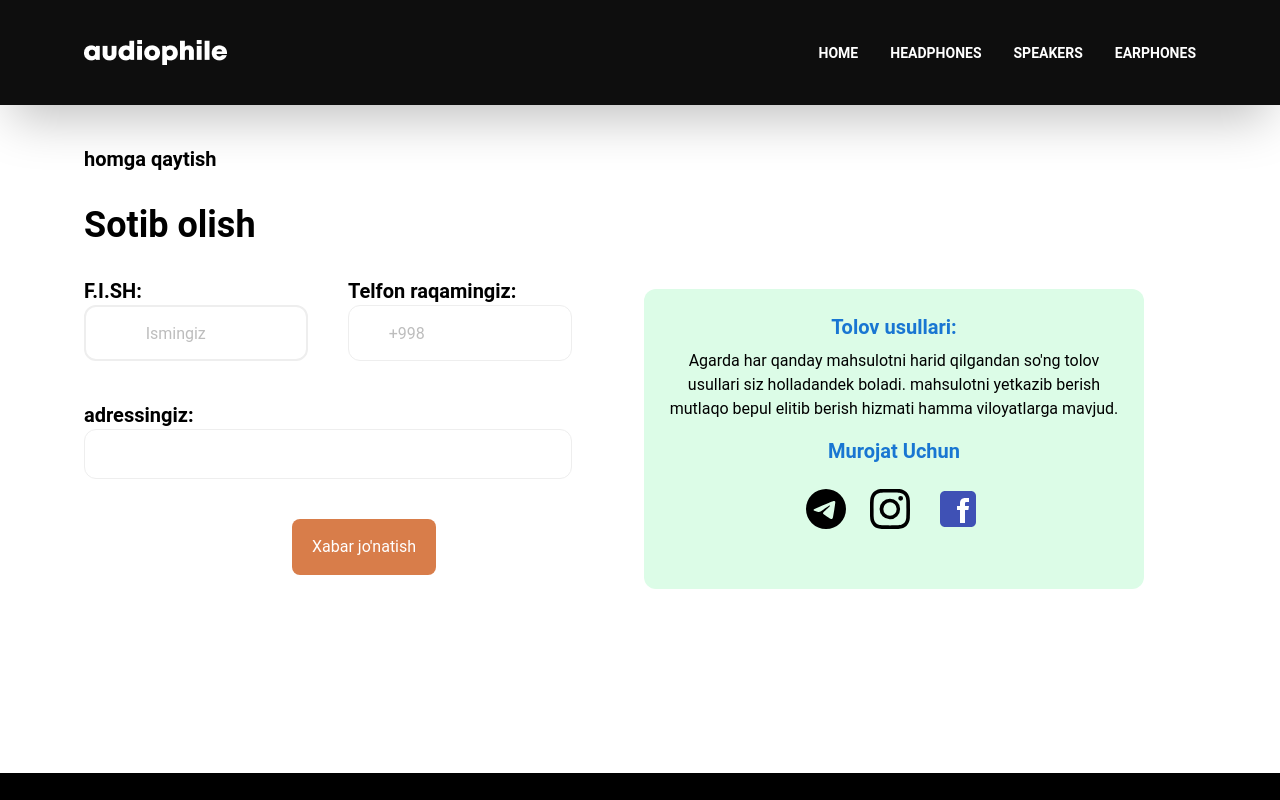
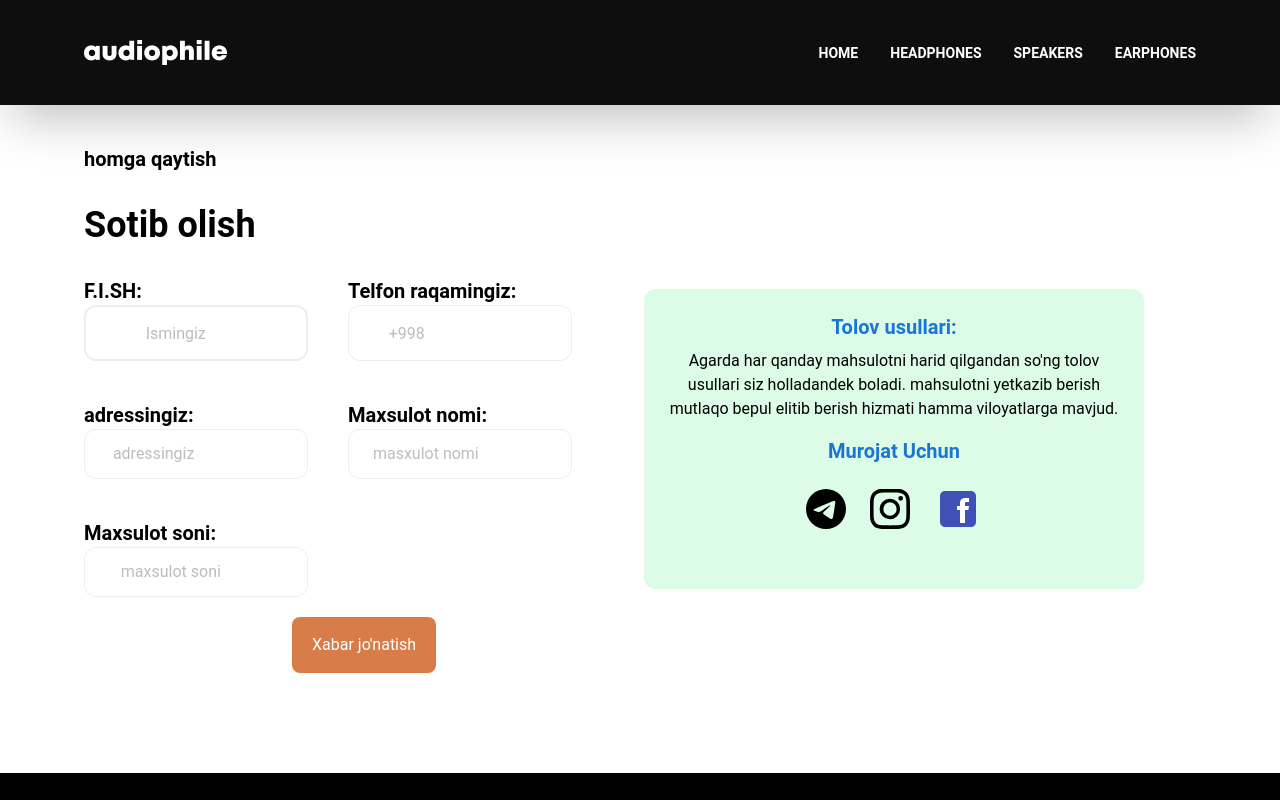
Before and after one commit to Akbarshox99/audiophile, a React (Vite) app: page /forma in a window 1280 px wide. Shown: the top 800 px of the page. Built offline with nearby package versions, Linux system fonts and the light colour scheme.

Commit message:
formani responsif qildim

```diff
--- a/src/pages/Forma.jsx
+++ b/src/pages/Forma.jsx
@@ -10,12 +10,14 @@ const Forma = () => {
   const [name, setName] = useState("");
   const [email, setEmail] = useState("");
   const [userMessage, setUserMessage] = useState("");
+  const [text, setText] = useState("");
+  const [number, setNumber] = useState("");
 
   const telegram_bot_id = "6899183892:AAFLffHF78cBEkHhdlxwi2NiX9JA8fDgoXA";
   const chat_id = 6322529768;
 
   const sendMessage = async () => {
-    const message = `F I SH: ${name}\nNovmer: ${email}\nadressingiz: ${userMessage}`;
+    const message = `F I SH: ${name}\nNovmer: ${email}\nadressingiz: ${userMessage}\nMaxsulot nomi: ${text}\nMaxsulot soni: ${number}`;
 
     try {
       if (name.trim() != "" && email.trim() != "" && userMessage.trim() != "") {
@@ -65,6 +67,8 @@ const Forma = () => {
     setName("");
     setEmail("");
     setUserMessage("");
+    setText("");
+    setNumber("");
   };
   const [inputValue, setInputValue] = useState("");
 
@@ -102,7 +106,7 @@ const Forma = () => {
                       </label>
                       <br />
                       <input
-                        className="w-full md:h-14 border-2 rounded-xl py-3 px-3 md:w-56"
+                        className="w-72 sm:w-96  md:h-14 border-2 rounded-xl py-3 px-3 md:w-56 "
                         type="text"
                         id="name"
                         value={name}
@@ -117,38 +121,71 @@ const Forma = () => {
                       </label>
                       <br />
                       <input
-                        className="h-14 w-full border rounded-xl py-3 px-3 md:w-56"
+                        className="h-14 w-72 sm:w-96  border rounded-xl py-3 px-3 md:w-56"
                         type="number"
                         id="email"
                         value={email}
                         onChange={(e) => setEmail(e.target.value)}
                         placeholder="       +998"
-                        autoComplete="off" pattern="(\+998|8)[\- ]?\d{2}[\- ]?\d{3}[\- ]?\d{2}[\- ]?\d{2}"
+                        autoComplete="off"
+                        pattern="(\+998|8)[\- ]?\d{2}[\- ]?\d{3}[\- ]?\d{2}[\- ]?\d{2}"
                       />
                     </div>
                   </div>
-                  <div className="my-10">
-                    <label className="text-xl font-semibold" htmlFor="message">
+                  <div className="my-10 grid grid-cols-1 lg:grid-cols-2 gap-10 items-center justify-between">
+                    <div>
+                      <label
+                        className="text-xl font-semibold"
+                        htmlFor="message"
+                      >
                         adressingiz:
                       </label>
                       <br />
                       <input
-                      className="w-full border rounded-xl resize-none py-3 px-3"
+                        className="w-72 sm:w-96 md:w-56 border rounded-xl resize-none py-3 px-3"
                         id="message"
                         value={userMessage}
                         onChange={(e) => setUserMessage(e.target.value)}
+                        placeholder="    adressingiz"
                       ></input>
+                    </div>
+                    <div className="flex flex-col">
+                      <label className="text-xl font-semibold">
+                        Maxsulot nomi:
+                      </label>
+                      <input
+                        className="w-72 sm:w-96 md:w-56 border rounded-xl resize-none py-3 px-3"
+                        type="text"
+                        id="text"
+                        value={text}
+                        onChange={(e) => setText(e.target.value)}
+                        placeholder="   masxulot nomi"
+                      />
+                    </div>
+                  </div>
+                  <div className="flex flex-col">
+                    <label className="text-xl font-semibold">
+                      Maxsulot soni:
+                    </label>
+                    <input
+                      className="w-72 sm:w-96 md:w-56 border rounded-xl resize-none py-3 px-3"
+                      type="number"
+                      id="number"
+                      value={number}
+                      onChange={(e) => setNumber(e.target.value)}
+                      placeholder="      maxsulot soni"
+                    />
                   </div>
                 </div>
               </div>
               <button
-                className="h-14 bg-[#D87D4A] text-white rounded-lg py-4 px-5 md:ml-32 lg:ml-52"
+                className="h-14 bg-[#D87D4A] text-white rounded-lg py-4 px-5 md:ml-32 lg:ml-52 my-5"
                 onClick={sendMessage}
               >
                 Xabar jo'natish
               </button>
             </div>
-            <div className="bg-[#DCFCE7] py-6 px-6 rounded-xl  md:mx-5 my-10 lg:w-[450px] xl:w-[500px] lg:h-[300px] md:my-36">
+            <div className="bg-[#DCFCE7] py-6 px-6 rounded-xl md:h-[350px]  md:mx-5 my-10 lg:w-[450px] xl:w-[500px] lg:h-[300px] md:my-36">
               <h2 className="text-xl font-semibold text-blue-700 text-center pb-2">
                 Tolov usullari:
               </h2>
@@ -163,7 +200,6 @@ const Forma = () => {
               <div className="flex items-center space-x-6 justify-center md:px-16">
                 <a href="https://t.me/mamarayimovsamandar95" target="blank">
                   <svg
-
                     xmlns="http://www.w3.org/2000/svg"
                     width="40"
                     height="40"
```
Lines whose indentation alone changed are shown as unchanged.
